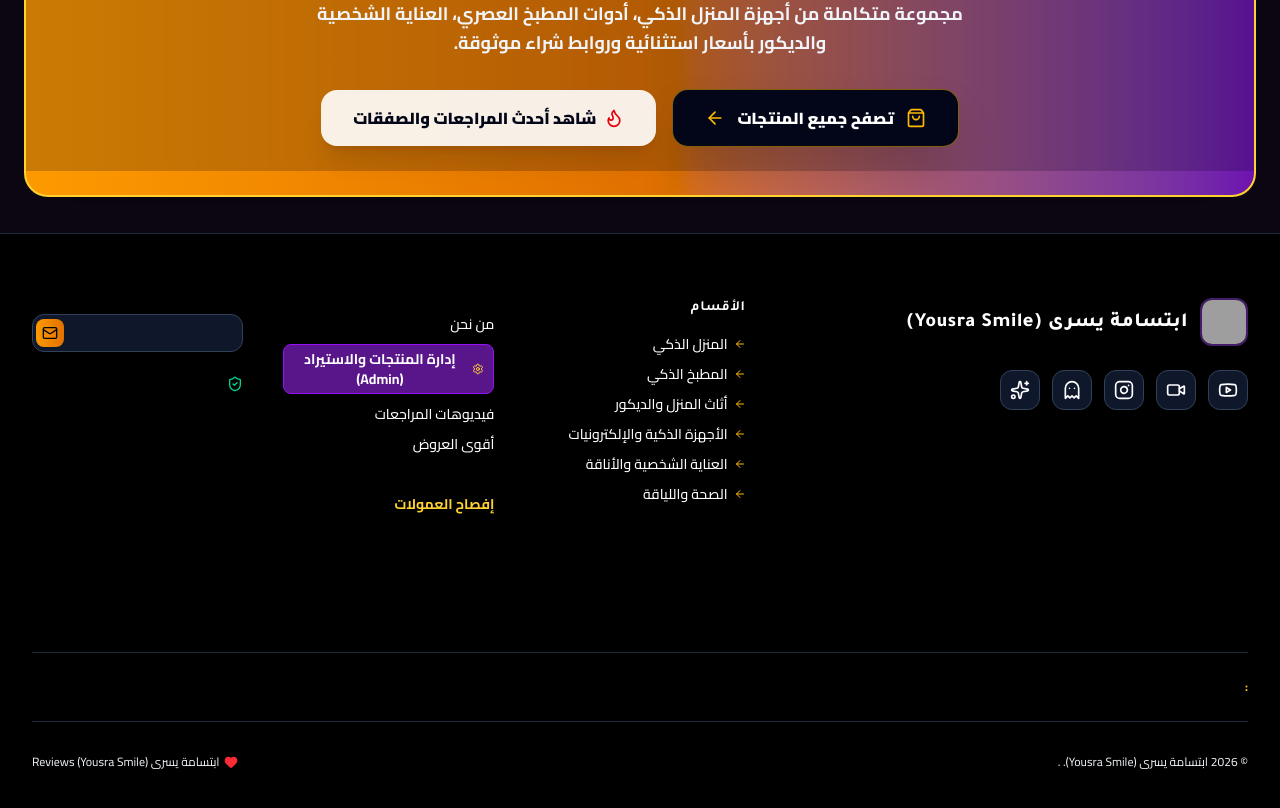
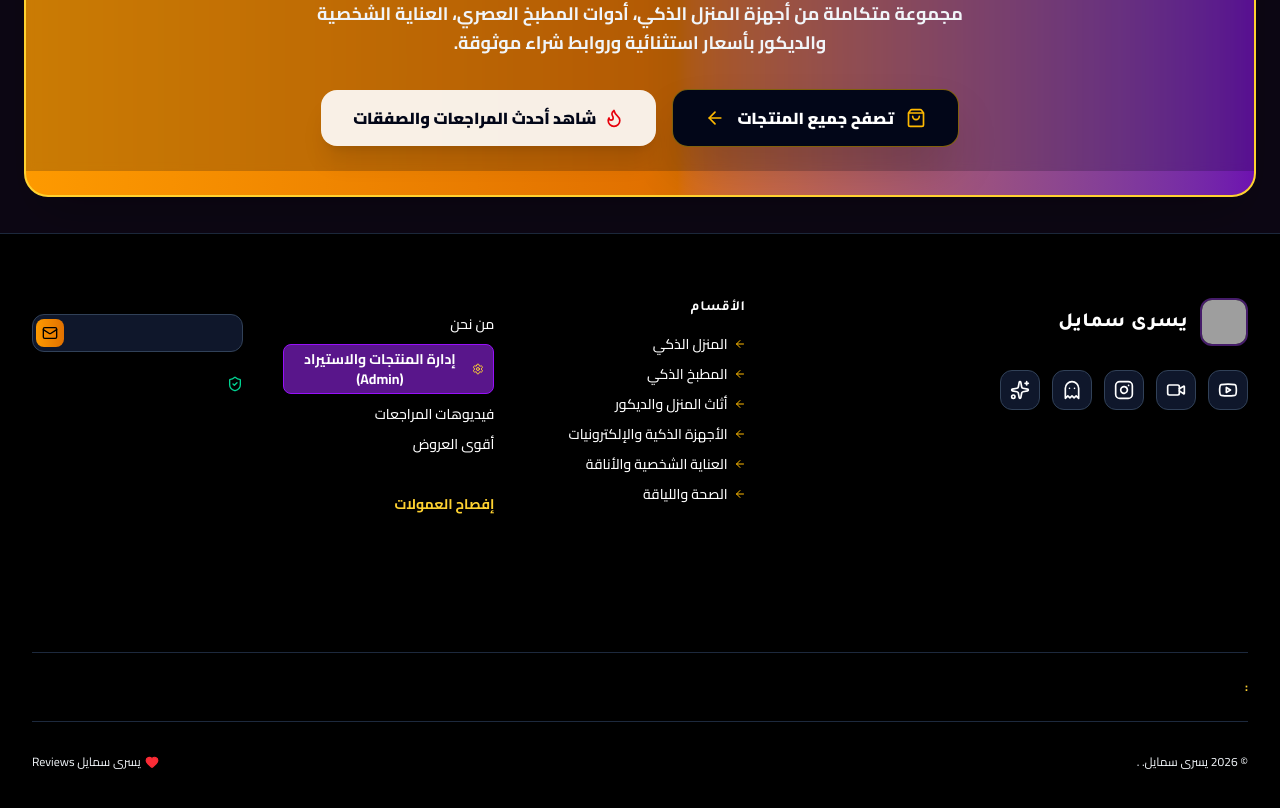
Before and after one commit to ffrryyaa123-cell/yousra-smile-website, a React (Vite) app: page / in a window 1280 px wide. Shown: the part 6721-7529 px from the top of the page. Built offline with nearby package versions, Linux system fonts and the light colour scheme; grey boxes are pictures that could not be loaded.

Commit message:
Update bilingual display and admin contrast: src/components/Footer.tsx

```diff
--- a/src/components/Footer.tsx
+++ b/src/components/Footer.tsx
@@ -29,7 +29,7 @@ export const Footer: React.FC = () => {
               <img src={siteSettings.siteLogo || logoImg} alt="Yousra Smile" className="w-12 h-12 rounded-xl object-cover border-2 border-purple-500/40" referrerPolicy="no-referrer" />
               <div>
                 <span className="text-xl font-extrabold text-white font-['Tajawal'] tracking-wide">
-                  {siteSettings.siteName || t.siteTitle}
+                  {t.siteTitle}
                 </span>
                 <p className="text-xs text-white font-medium">{t.footerBrandBio}</p>
               </div>
@@ -210,9 +210,9 @@ export const Footer: React.FC = () => {
 
         {/* Copyright Notice */}
         <div className="pt-8 flex flex-col sm:flex-row justify-between items-center gap-4 text-xs text-white">
-          <p className="text-white">© {new Date().getFullYear()} {siteSettings.siteName || 'Yousra Smile'}. {t.allRightsReserved}.</p>
+          <p className="text-white">© {new Date().getFullYear()} {t.siteTitle}. {t.allRightsReserved}.</p>
           <p className="flex items-center gap-1 text-white">
-            {t.craftedWith} <Heart className="w-3.5 h-3.5 text-red-500 fill-red-500" /> {siteSettings.siteName || 'Yousra Smile'} Reviews
+            {t.craftedWith} <Heart className="w-3.5 h-3.5 text-red-500 fill-red-500" /> {t.siteTitle} Reviews
           </p>
         </div>
       </div>
```
